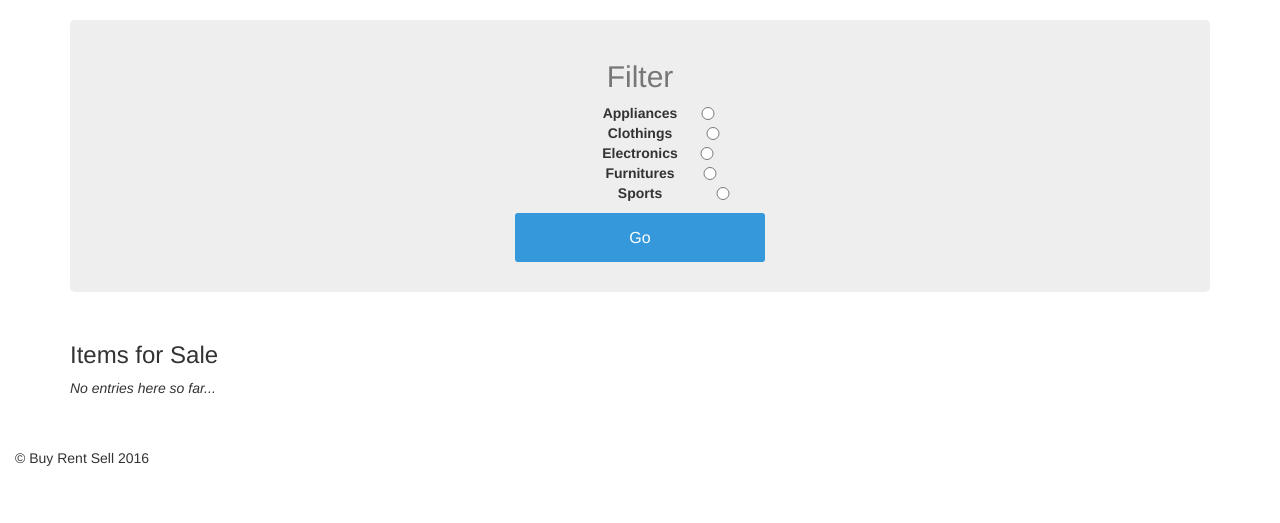
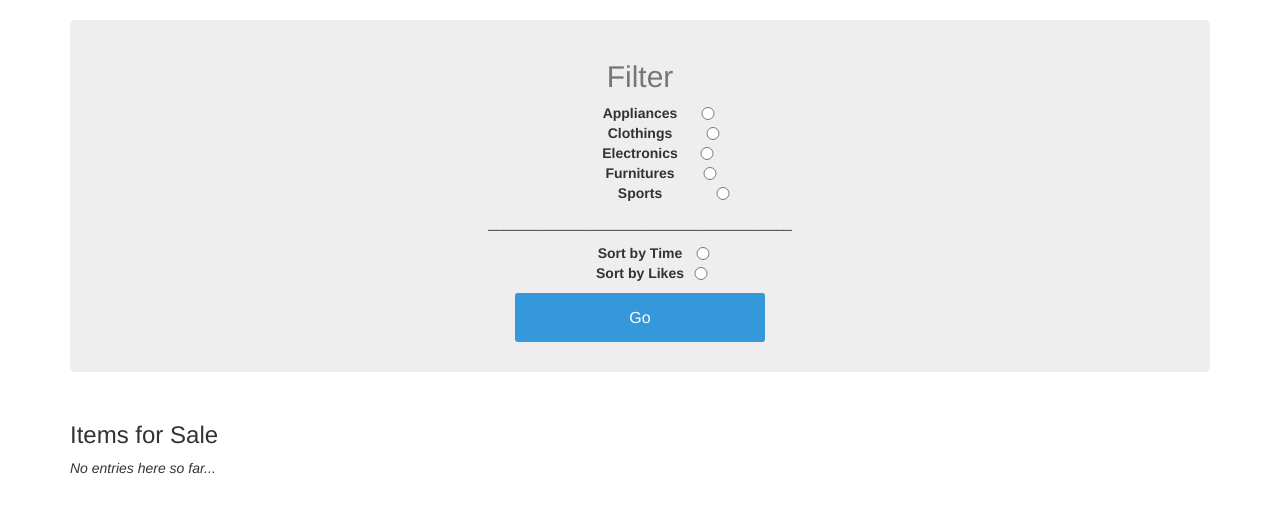
Before and after one commit to mhendri/buyrentsell, a Flask app: page /showPosts in a window 1280 px wide. Shown: the part 52-575 px from the top of the page. Run offline with Flask 2, Linux system fonts and the light colour scheme; data that the repository does not hold is empty; some libraries are stand-ins or nearby versions.

Commit message:
Add sort button on show_entries

```diff
--- a/templates/show_entries.html
+++ b/templates/show_entries.html
@@ -27,6 +27,14 @@
           <input type="radio" name="filter" value="furniture" style="vertical-align: middle"> <b>Furnitures</b> <br>
           <input type="radio" name="filter" value="sports" style="vertical-align: middle"> <b>Sports</b> <br>
         </div>
+
+        <p>_______________________________________</p>
+
+        <div class="radio">
+          <input type="radio" name="sort" value="time" style="vertical-align: middle"> <b>Sort by Time</b> <br>
+          <input type="radio" name="sort" value="like" style="vertical-align: middle"> <b>Sort by Likes</b> <br>
+        </div>
+
         <input type="submit" value="Go" class="btn">
       </div>
     </div>
```
